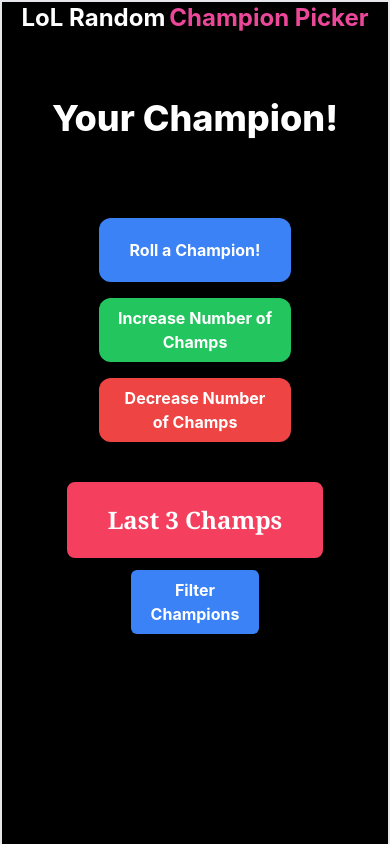
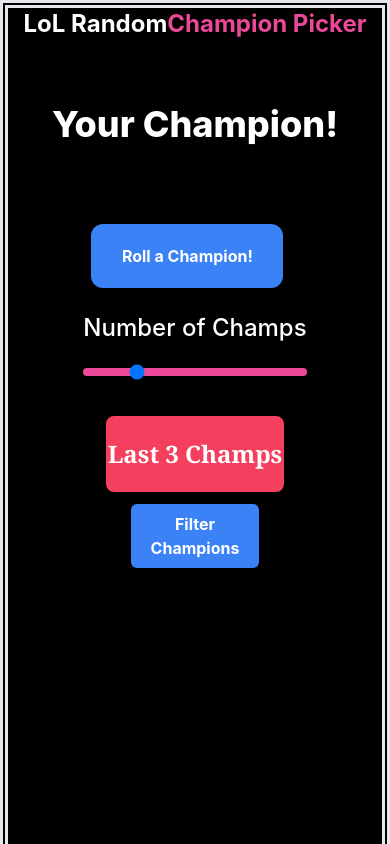
Before and after one commit to DawidCiechowski/LolChampChooserWeb, a React (Create React App) app: page / in a window 390 px wide. Shown: the top 844 px of the page. Built offline with nearby package versions, Linux system fonts and the light colour scheme.

Commit message:
Added slider instead of buttons for number of last champs

```diff
--- a/package.json
+++ b/package.json
@@ -1,7 +1,7 @@
 {
   "name": "champion-chooser",
   "homepage": "https://dawidciechowski.github.io",
-  "version": "0.1.0",
+  "version": "0.5.0",
   "private": true,
   "dependencies": {
     "@testing-library/jest-dom": "^5.17.0",
@@ -17,7 +17,8 @@
     "react-dom": "^18.3.1",
     "react-router-dom": "^6.23.1",
     "react-scripts": "^5.0.1",
-    "sort-by": "^1.2.0",
+    "sort-by": "^0.0.2",
+    "tailwind-scrollbar-hide": "^1.1.7",
     "tailwindcss": "^3.4.3",
     "typescript": "^4.9.5",
     "web-vitals": "^2.1.4"
--- a/src/Chooser.tsx
+++ b/src/Chooser.tsx
@@ -35,22 +35,18 @@
         setFilteredChampions(updatedList);
     }
 
+    const sliderHandler = (event: React.ChangeEvent<HTMLInputElement>) => {
+        const sliderValue = event.target.valueAsNumber;
+        if( sliderValue< noOfChamps) {
+            const newQueue = lastChamps;
+            while (newQueue.allElements.length !== sliderValue) {
+                newQueue.dequeue();
+            }
 
-    const handle = () => {
-        if (noOfChamps >= 10) {
-            setNoOfChamps(10);
-            return;
+            setlastChamps(newQueue);
         }
-        setNoOfChamps(noOfChamps + 1);
-    }
 
-    const handle2 = () => {
-        if (noOfChamps === 1) return;
-        const newQueue = lastChamps;
-        setNoOfChamps(noOfChamps - 1);
-        if (newQueue.length >= noOfChamps - 1 ) {
-            newQueue.dequeue();
-        }
+        setNoOfChamps(sliderValue);
     }
 
 
@@ -58,9 +54,12 @@
         setSearch(event.target.value);
     }
     return (
-        <div className='min-h-screen w-screen bg-black flex text-white flex-col items-center justify-center border-solid border-2 no-scrollbar overflow-y-auto'>
+        <div className='min-h-screen w-screen bg-black flex text-white flex-col items-center justify-center border-double border-8 scrollbar-hide overflow-y-auto'>
             <div className='flex flex-col items-center justify-center pb-10 md:pt-36 w-fit'>
-                <h1 className="font-bold flex items-center justify-center pb-16 text-2xl md:text-5xl">LoL Random<h1 className="text-pink-500 pl-1 md:pl-5">Champion Picker</h1></h1>
+                <div className="font-bold flex justify-center items-center text-2xl md:text-5xl pb-16">
+                    <h1 className="  ">LoL Random</h1>
+                    <h1 className="text-pink-500 md:pl-5">Champion Picker</h1>
+                </div>
                 <h3 className='text-4xl md:text-6xl font-extrabold'>{champion}</h3>
             </div>
             <div className='items-center justify-center py-8'>
@@ -77,18 +76,17 @@
                         return champ
                     })}>Roll a Champion!</button>
                 </div>
-                <div className="md:inline-block px-2 py-2 md:align-top">
-                    <button className="bg-green-500 w-48 h-16 hover:bg-green-700 text-white font-bold px-4 rounded-xl flex justify-center items-center" onClick={handle}>Increase Number of Champs</button>
-                </div>
-                <div className="md:inline-block px-2 py-2 md:align-top">
-                    <button className="bg-red-500 w-48 h-16 hover:bg-red-700 text-white font-bold px-4 rounded-xl flex justify-center items-center" onClick={handle2}>Decrease Number of Champs</button>
+
+                <div className="pt-4 text-white font-semibold text-2xl">
+                    <label htmlFor="lastChampsSlider" className="block mb-2 text-md font-medium text-white">Number of Champs</label>
+                    <input className="w-full h-2 rounded-lg appearance-none cursor-pointer bg-pink-500" id="lastChampsSlider" type="range" min={1} max={10} onChange={sliderHandler} step={1} defaultValue={noOfChamps} />
                 </div>
             </div>
 
-            <div className='border-2 text-pretty text-bold border-rose-500 py-5 text-white rounded-lg text-2xl font-bold font-serif w-64 flex justify-center items-center bg-rose-500'>
-                <h2>{`Last ${noOfChamps} Champs`}</h2>
+            <div className='border-2 text-pretty text-bold border-rose-500 py-5 text-white rounded-lg text-2xl font-bold font-serif w- flex justify-center items-center bg-rose-500'>
+                <h2>{`Last ${noOfChamps > 1 ? noOfChamps : ''} Champ${noOfChamps > 1 ? 's' : ''}`}</h2>
             </div>
-            <div className={lastChamps.allElements.length !== 0 ? 'border-4 font-bold text-xl py-5 m-5 rounded-md justify-center flex items-center animate-appear h-1/8 w-1/2 border-rose-500' : ''}>
+            <div className={lastChamps.allElements.length !== 0 ? 'border-4 font-bold text-xl py-5 m-5 rounded-md justify-center flex items-center animate-appear h-1/6 w-fit border-rose-500' : ''}>
                 <ul className="ml-auto md:flex items-center justify-center h-fit w-fit">
                 {lastChamps.allElements.reverse().map(item => (
                     <LastChampion key={item} champ={item} />
--- a/tailwind.config.js
+++ b/tailwind.config.js
@@ -19,16 +19,6 @@
     },
   },
   plugins: [
-    plugin(function({addUtilities}) {
-      addUtilities({
-        '.no-scrollbar::-webkit-scrollbar': {
-          'display': 'none'
-        },
-        '.no-scrollbar': {
-          '-ms-overflow-style': 'none',
-          'scrollbar-width': 'none',
-        }
-      })
-    })
+    require('tailwind-scrollbar-hide')
   ],
 }
--- a/tsconfig.json
+++ b/tsconfig.json
@@ -18,7 +18,7 @@
     "resolveJsonModule": true,
     "isolatedModules": true,
     "noEmit": true,
-    "jsx": "react-jsx"
+    "jsx": "preserve"
   },
   "include": [
     "src"
```
Also changed, not shown: 2 other files (tests, documents, lock files or other folders).
